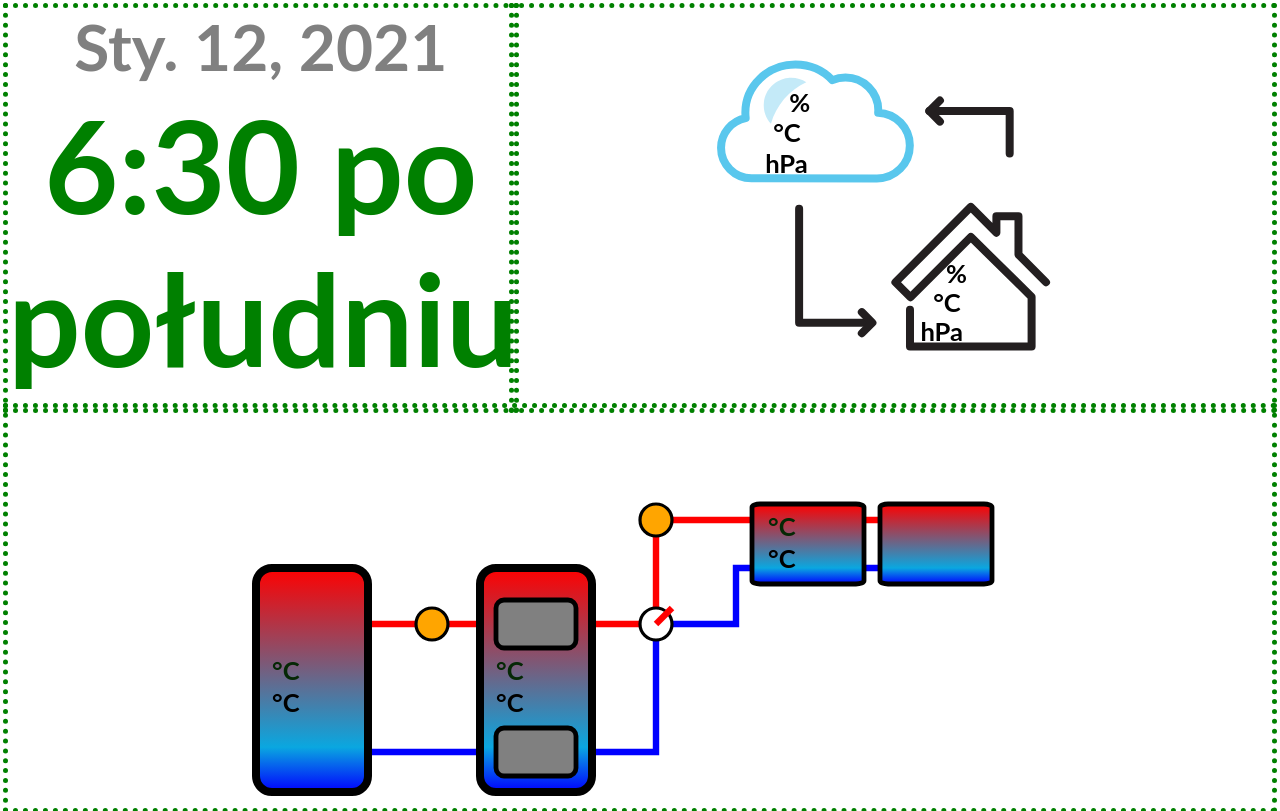
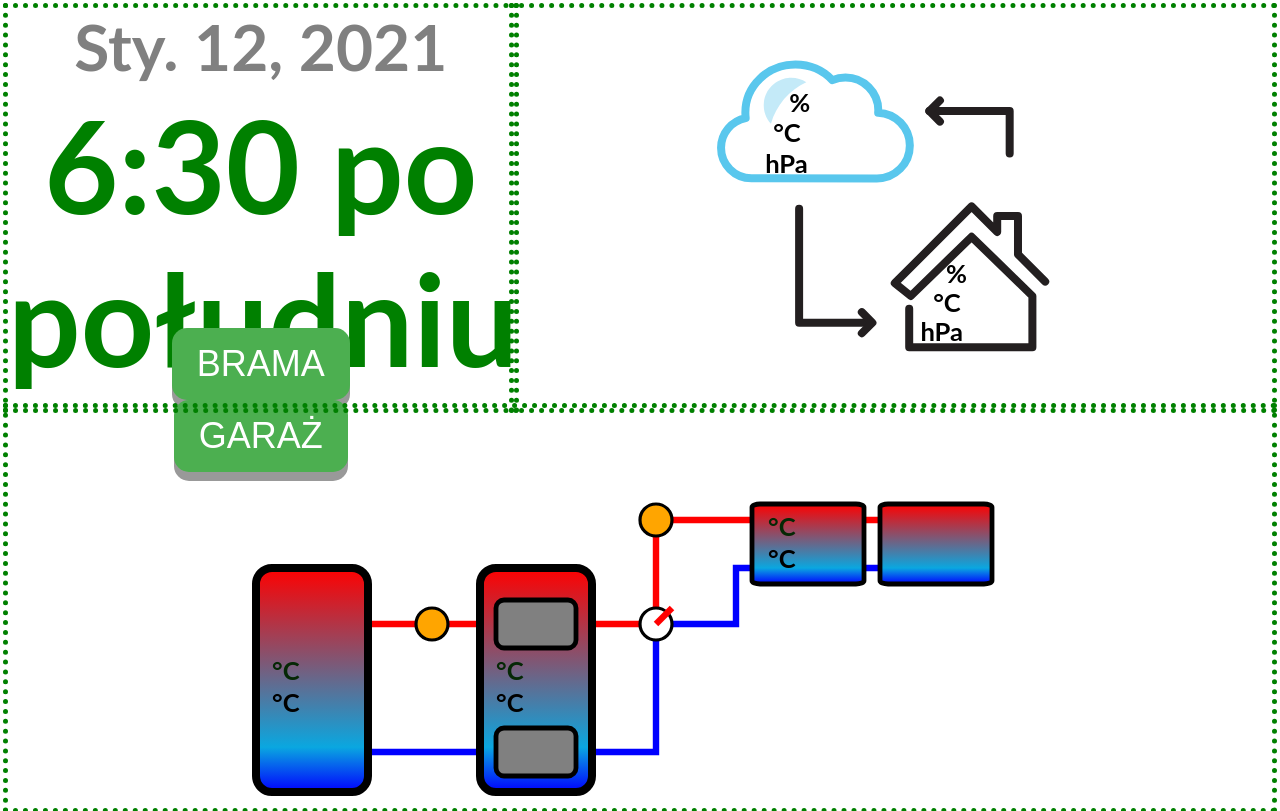
Before and after one commit to Magyster/sterownik-piec, a Django app: page / in a window 1280 px wide. Run offline with Django 3.2, Linux system fonts and the light colour scheme; data that the repository does not hold is empty.

Commit message:
05_01_2020

```diff
--- a/sterownik_piec/static/sterownik_piec/style.css
+++ b/sterownik_piec/static/sterownik_piec/style.css
@@ -50,6 +50,44 @@ body
 {
 	width: 100%;
 	height: 20%;
+	text-align: center;
+}
+
+button
+{
+	display: inline-block;
+	padding: 15px 25px;
+	margin-left: 50px;
+	margin-right: 50px;
+	font-size: 36px;
+	cursor: pointer;
+	text-align: center;
+	text-decoration: none;
+	outline: none;
+	color: #fff;
+	background-color: #4CAF50;
+	border: none;
+	border-radius: 15px;
+	box-shadow: 0 9px #999;
+
+}
+
+button:hover
+{
+	background-color: #3e8e41
+}
+
+button:active
+{
+	background-color: #3e8e41;
+	box-shadow: 0 5px #666;
+	transform: translateY(4px);
+}
+
+.button_disabled
+{
+	opacity: 0.6;
+	cursor: not-allowed;
 }
 
 #data
@@ -82,6 +120,13 @@ svg
     margin-right: auto;
 	font-size: 100%;
 	fill: black;
+}
+
+.brama
+{
+	fill:none;
+	stroke:#000000;
+	stroke-width:3;
 }
 
 .T_Z
--- a/sterownik_piec/templates/sterownik_piec/glowna.html
+++ b/sterownik_piec/templates/sterownik_piec/glowna.html
@@ -7,9 +7,7 @@
 	<meta name="description" content="Wizualizacja danych z czujników" />
 	<meta name="keywords" content="czujniki, dom, " />
 	<meta http-equiv="X-UA-Compatible" content="IE=edge,chrome=1" />
-	<link rel="stylesheet" href="{% static 'sterownik_piec/style.css' %}" type="text/css"/><!-- podlinkowanie css-->
-	<!--<script type="text/javascript" src="jquery-3.5.1.js"></script><!-- podlinkowanie jquery-->
-	<!--<script type="text/javascript" src="skrypty.js"></script><!-- podlinkowanie js-->
+	<link rel="stylesheet" href="{% static 'sterownik_piec/style.css' %}" type="text/css"/>
 	<meta http-equiv="refresh" content="60"
 
 </head>
@@ -22,14 +20,25 @@
 					<text id="data">{{data}}</text>
 				</div>
 				<div id="zegary2">
-
 					<text id="zegar">{{czas}}</text>
-
 				</div>
 				<div id="zegary3">
-
+					<form action="{% url 'Glowna' %}" method="post">
+						{% csrf_token %}
+						{% if S_brama %}
+						<button class=button_disabled disabled type="submit" name='S_brama' value=1>BRAMA</button>
+						{% else %}
+						<button type="submit" name='S_brama' value=1>BRAMA</button>
+						{% endif %}
+						{% if S_garaz %}
+						<button class=button_disabled disabled type="submit" name='S_garaz' value=1>GARAŻ</button>
+						{% else %}
+						<button type="submit" name='S_garaz' value=1>GARAŻ</button>
+						{% endif %}
+					</form>
 				</div>
 			</div>
+
 
 			<div id="dom">
 				<svg
@@ -54,15 +63,14 @@
 						<path class="st2" d="M70.7,46.4c-3.2-2.1-7.2-3.2-11.5-2.7c-7.9,0.9-14.2,7.3-15,15.2c-0.6,5.2,1.2,10,4.4,13.5
 							C51.8,60.8,60,51.4,70.7,46.4z"/>
 					</g>
-					<polyline class="st0" points="135.5,188.6 135.5,211.5 185.3,211.5 211.5,211.5 211.5,180.5
-						173.5,143.1 135.8,180.8 126.4,171.4 173.5,124.3 189.5,140.4 189.5,130.1 203.3,130.1 203.3,154.1 220.5,171.4 "/>
+					<polyline class="st0" points="135,188 135,212 185,212 212,212 212,180
+						174,143 136,180 126,172 174,124 190,140 190,130 203,130 203,154 220,171 "/>
 					<text id="W_zewnetrzna_A" x="60" y="65">{{W_zewnetrzna_A}}%</text>
 					<text id="T_zewnetrzna_A" x="50" y="84">{{T_zewnetrzna_A}}°C</text>
 					<text id="C_zewnetrzna_A" x="45" y="103">{{C_zewnetrzna_A}}hPa</text>
 					<text id="W_dom_A" x="158" y="172">{{W_dom_A}}%</text>
 					<text id="T_dom_A" x="150" y="190">{{T_dom_A}}°C</text>
 					<text id="C_dom_A" x="142" y="208">{{C_dom_A}}hPa</text>
-
 				</svg>
 			</div>
 		</div>
@@ -119,7 +127,6 @@
 				<!-- grzejnik2-->
 				<rect class="pc6" x="400" y="60" width="70" height="50" rx="5" ry="2"/>
 
-
 			</svg>
 		</div>
 	</div>
--- a/sterownik_piec/urls.py
+++ b/sterownik_piec/urls.py
@@ -2,7 +2,7 @@ from django.urls import path
 from . import views
 
 urlpatterns = [
-    path('', views.glowna, name='glowna'),
-    path('zapisdobazy/', views.zapis_do_bazy, name='zapis_do_bazy'),
-    path('odczytzbazy/', views.odczyt_z_bazy, name='odczyt_z_bazy'),
+    path('', views.Glowna.as_view(), name='Glowna'),
+    path('ZapisDoBazy/', views.ZapisDoBazy.as_view(), name='ZapisDoBazy'),
+    path('OdczytZBazy/', views.OdczytZBazy.as_view(), name='OdczytZBazy'),
 ]
--- a/sterownik_piec/views.py
+++ b/sterownik_piec/views.py
@@ -1,45 +1,80 @@
-from django.shortcuts import render
+from django.shortcuts import render, reverse
 from django.http import JsonResponse
+from django.views import View
 from .models import Czujniki
 import json
 import datetime
 
-def glowna(request):
-    czujniki = Czujniki.objects.all()
-    dane = {}
-    teraz = datetime.datetime.now()
-    data = teraz.date()
-    czas = teraz.time()
-    dane['data'] = data
-    dane['czas'] = czas
-    for czujnik in czujniki:
-        if(czujnik.typ == 'T'):
-            dane[czujnik.nazwa] =  round(czujnik.wartosc,1)#Czujniki.objects.filter(nazwa='T_dom_A')
-        else:
-            dane[czujnik.nazwa] =  int(czujnik.wartosc)
+class Glowna(View):
 
-    return render(request, 'sterownik_piec/glowna.html', dane)
+    def get(self, request):
+        czujniki = Czujniki.objects.all()
+        dane = {}
+        teraz = datetime.datetime.now()
+        data = teraz.date()
+        czas = teraz.time()
+        dane['data'] = data
+        dane['czas'] = czas
+        for czujnik in czujniki:
+            if(czujnik.typ == 'T'):
+                dane[czujnik.nazwa] =  round(czujnik.wartosc,1)
+            else:
+                dane[czujnik.nazwa] =  int(czujnik.wartosc)
+        return render(request, 'sterownik_piec/glowna.html', dane)
 
-def zapis_do_bazy(request):
-    if request.method == 'POST':
+    def post(self, request):
+        czujniki = request.POST
+        for klucz, wartosc in czujniki.items():
+            if(klucz != 'csrfmiddlewaretoken'):
+                czujnik = Czujniki.objects.get(nazwa = klucz)
+                czujnik.wartosc = wartosc
+                czujnik.save()
+
+        czujniki = Czujniki.objects.all()
+        dane = {}
+        teraz = datetime.datetime.now()
+        data = teraz.date()
+        czas = teraz.time()
+        dane['data'] = data
+        dane['czas'] = czas
+        for czujnik in czujniki:
+            if(czujnik.typ == 'T'):
+                dane[czujnik.nazwa] =  round(czujnik.wartosc,1)
+            else:
+                dane[czujnik.nazwa] =  int(czujnik.wartosc)
+        return render(request, 'sterownik_piec/glowna.html', dane)
+
+
+class ZapisDoBazy(View):
+
+    def get(self, request):
+        pass
+
+    def post(self, request):
         #zapis wartości dla przesłanych czujników
         czujniki = json.loads(request.body)
         for klucz, wartosc in czujniki.items():
             czujnik = Czujniki.objects.get(nazwa = klucz)
             czujnik.wartosc = wartosc
             czujnik.save()
-        #obliczenie tem zadanej grzejników
+        #obliczenie temperatury zadanej grzejników
         czujnik = Czujniki.objects.get(nazwa = 'T_grzejniki_Z')
         t_dom = Czujniki.objects.get(nazwa='T_dom_A')
         t_zewnetrzna = Czujniki.objects.get(nazwa='T_zewnetrzna_A')
-        wartosc = (-1 * t_dom.wartosc + 85) - t_zewnetrzna.wartosc
+        wartosc = (-1 * t_dom.wartosc + 85) - t_zewnetrzna.wartosc / 2
         czujnik.wartosc = wartosc
         czujnik.save()
-    return JsonResponse(None, safe=False)
+        return JsonResponse(None, safe=False)
 
-def odczyt_z_bazy(request):
-    czujniki = Czujniki.objects.all()
-    dane = {}
-    for czujnik in czujniki:
-        dane.update({czujnik.nazwa:czujnik.wartosc})
-    return JsonResponse(dane, safe=False)
+
+class OdczytZBazy(View):
+
+    def get(self, request):
+        czujniki = Czujniki.objects.all()
+        dane = {}
+        for czujnik in czujniki:
+            dane.update({czujnik.nazwa:czujnik.wartosc})
+        return JsonResponse(dane, safe=False)
+
+    def post(self, request):
+        pass
```
